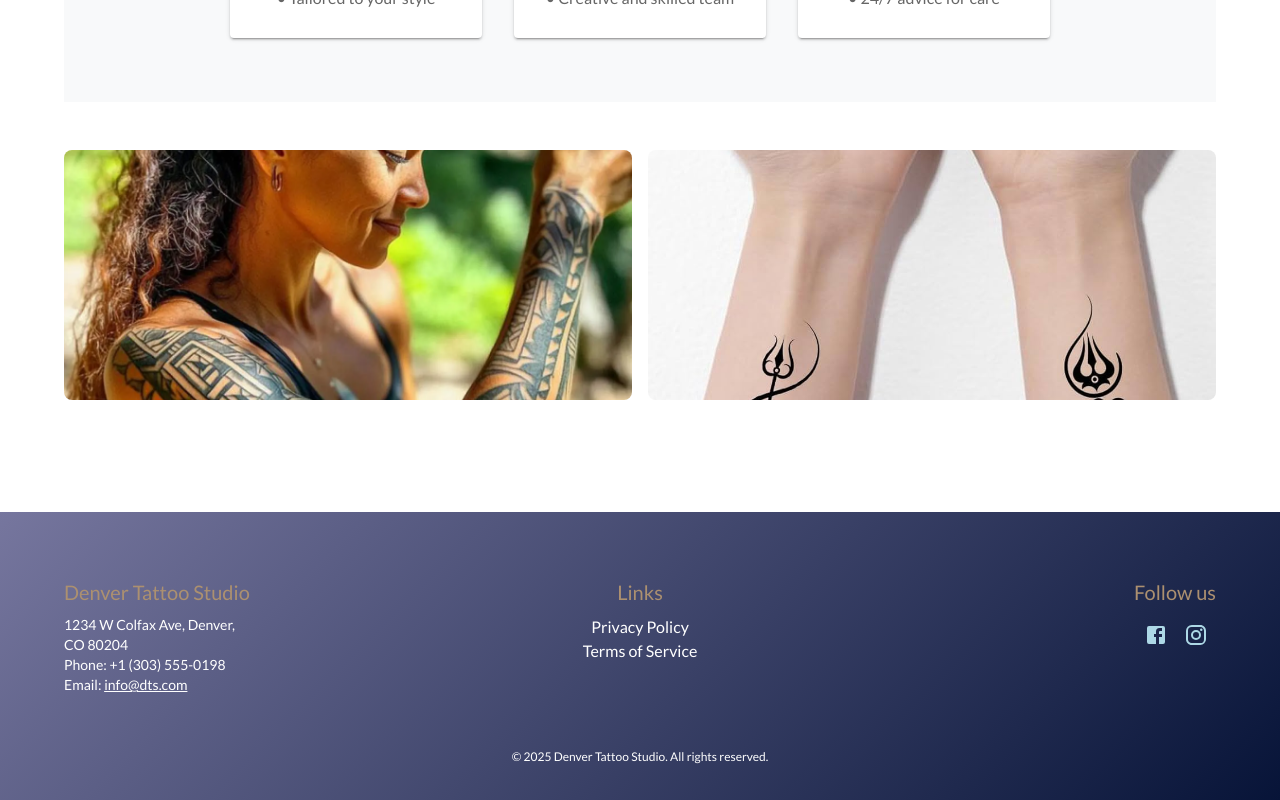
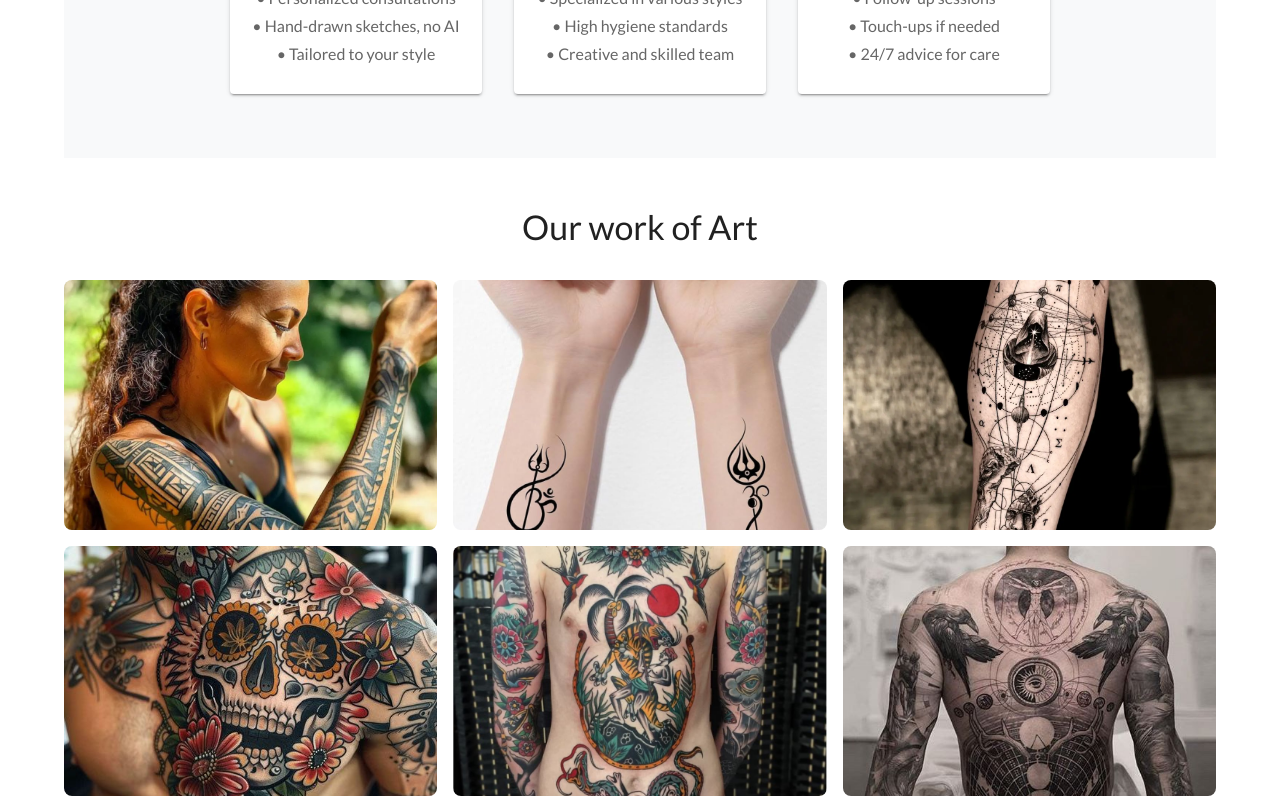
Before and after one commit to Hakkotako/customizable-headless, a Next.js app: page /service in a window 1280 px wide. Shown: the part 800-1600 px from the top of the page. Built offline with nearby package versions, Linux system fonts and the light colour scheme.

Commit message:
Gallery title added

```diff
--- a/src/app/service/page.tsx
+++ b/src/app/service/page.tsx
@@ -10,8 +10,8 @@ export default function Service() {
       heroTitle="Our Services"
       heroSubtitle="Here you can learn more about what we offer."
       components={[
-        <ServiceGrid key={"services-grid"} services={serviceData} />,
-        <GalleryComponent key={"services-gallery"} items={gallerydata} columns={2} />
+        <ServiceGrid key={"services-grid"} services={serviceData} title="Our Services" />,
+        <GalleryComponent key={"services-gallery"} items={gallerydata} columns={3} title="Our work of Art" />
       ]}
     />
   );
--- a/src/components/Gallery.tsx
+++ b/src/components/Gallery.tsx
@@ -13,6 +13,7 @@ type GalleryItem = {
 
 type GalleryProps = {
     items: GalleryItem[];
+    title?: string;
     columns?: number;
     showCaptions?: boolean;
     onItemClick?: (item: GalleryItem) => void;
@@ -20,11 +21,16 @@ type GalleryProps = {
 
 export default function GalleryComponent({
     items,
+    title,
     columns = 3,
     showCaptions = true,
     onItemClick,
 }: GalleryProps) {
     return (
+        <>
+        <Typography variant="h4" sx={{ textAlign: "center", mb: 4, mt: 2 }}>
+            {title || "Gallery"}
+        </Typography>
             <Grid container spacing={2}>
                 {items.map((item) => (
                     <Grid item xs={12} sm={12 / columns} key={item.id}>
@@ -93,5 +99,6 @@ export default function GalleryComponent({
                     </Grid>
                 ))}
             </Grid>
+        </>
     );
 }
--- a/src/data/gallery.json
+++ b/src/data/gallery.json
@@ -14,5 +14,37 @@
     "imageUrl": "/galleryTat2.webp",
     "alt": "Small Tattoos Design",
     "link": "https://google.com/"
-  }
+  },
+    {
+        "id": "3",
+        "title": "Floral Tattoo",
+        "description": "Made by Alice Johnson",
+        "imageUrl": "/galleryTat3.webp",
+        "alt": "Floral Tattoo",
+        "link": "https://google.com/"
+    },
+    {
+        "id": "4",
+        "title": "Geometric Tattoo",
+        "description": "Made by Bob Brown",
+        "imageUrl": "/galleryTat4.jpg",
+        "alt": "Geometric Tattoo",
+        "link": "https://google.com/"
+    },
+    {
+        "id": "5",
+        "title": "Watercolor Tattoo",
+        "description": "Made by Carol White",
+        "imageUrl": "/galleryTat5.jpg",
+        "alt": "Watercolor Tattoo",
+        "link": "https://google.com/"
+    },
+    {
+        "id": "6",
+        "title": "Blackwork Tattoo",
+        "description": "Made by David Green",
+        "imageUrl": "/galleryTat6.jpg",
+        "alt": "Blackwork Tattoo",
+        "link": "https://google.com/"
+    }
 ]
```
Also changed, not shown: public/galleryTat5.jpg (added), public/galleryTat6.jpg (added). Lines whose indentation alone changed are shown as unchanged.
